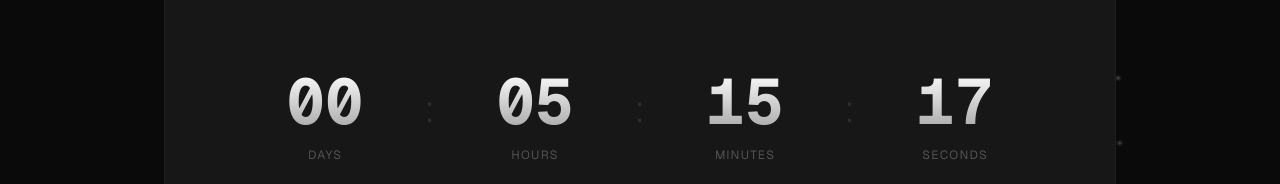
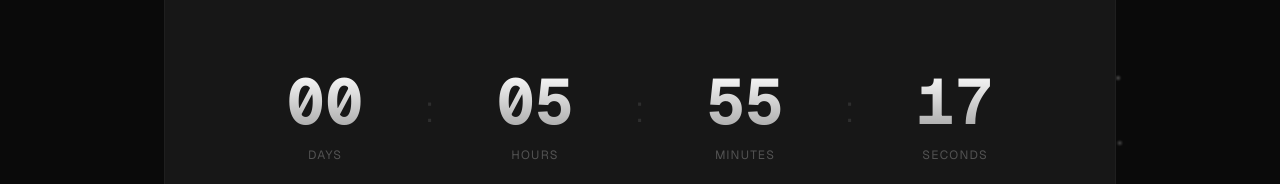
Before and after one commit to NegativE333/v2, a Next.js app: page / in a window 1280 px wide. Shown: the part 410-594 px from the top of the page. Built offline with nearby package versions, Linux system fonts and the light colour scheme.

Commit message:
testing countdown

```diff
--- a/src/app/page.tsx
+++ b/src/app/page.tsx
@@ -23,7 +23,7 @@ import Snowfall from '@/components/Snowfall';
 
 export default function Home() {
     const videoUrl = "https://ik.imagekit.io/52eyzwbyy/InShot_20251223_102216894.mp4/ik-master.m3u8?tr=sr-240_360_480_720_1080_2160";
-    const TARGET_DATE = '2025-12-23T15:20:00';
+    const TARGET_DATE = '2025-12-23T16:00:00';
 
     const [isReleased, setIsReleased] = useState(false);
     const [isLoading, setIsLoading] = useState(true);
```
